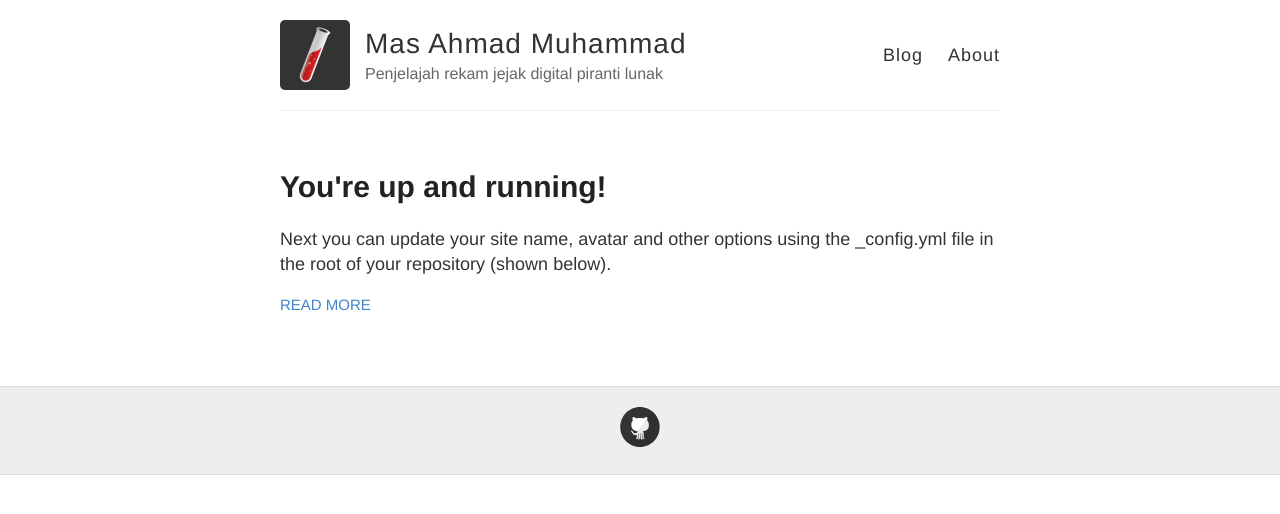
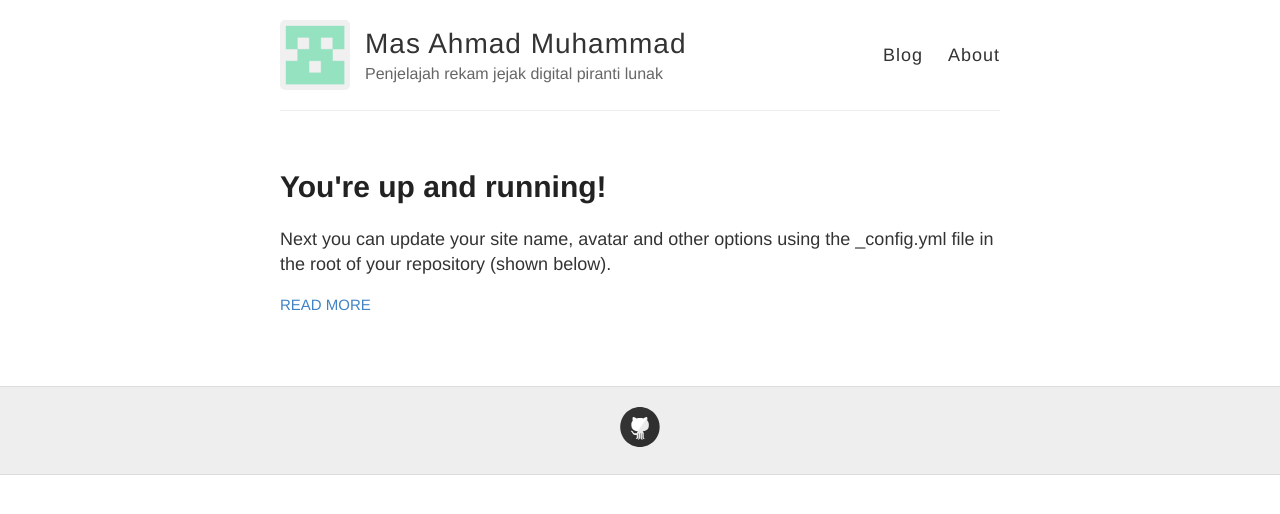
Before and after one commit to Mas4hmad/mas4hmad.github.io, a Jekyll site: the page built from index.html, in a window 1280 px wide. Shown: the top 514 px of the page. Built offline with Jekyll 4.4.1, drawn with Linux system fonts in a browser that asks for light colours.

Commit message:
add logo and setting up to git

```diff
--- a/_config.yml
+++ b/_config.yml
@@ -9,7 +9,7 @@ name: Mas Ahmad Muhammad
 description: Penjelajah rekam jejak digital piranti lunak
 
 # URL of your avatar or profile pic (you could use your GitHub profile pic)
-avatar: https://raw.githubusercontent.com/Mas4hmad/mas4hmad.github.io/main/images/jekyll-logo.png
+avatar: https://raw.githubusercontent.com/Mas4hmad/mas4hmad.github.io/main/images/my-logo.png
 
 #
 # Flags below are optional
```
Also changed, not shown: images/my-logo.png (added).
